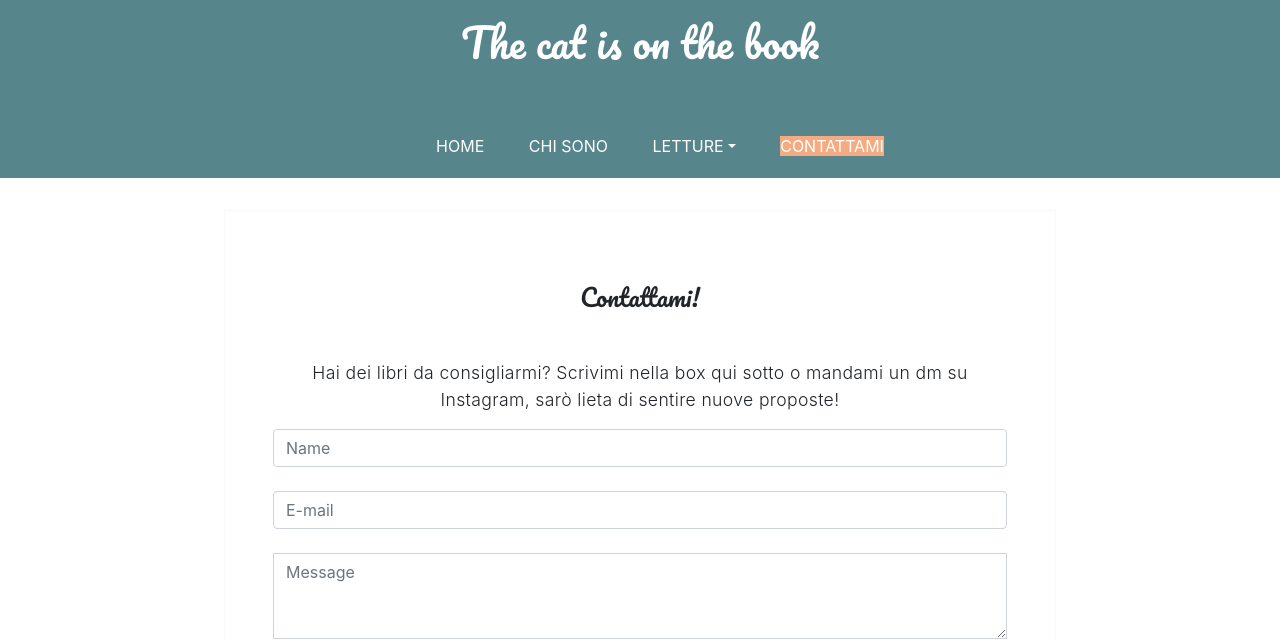
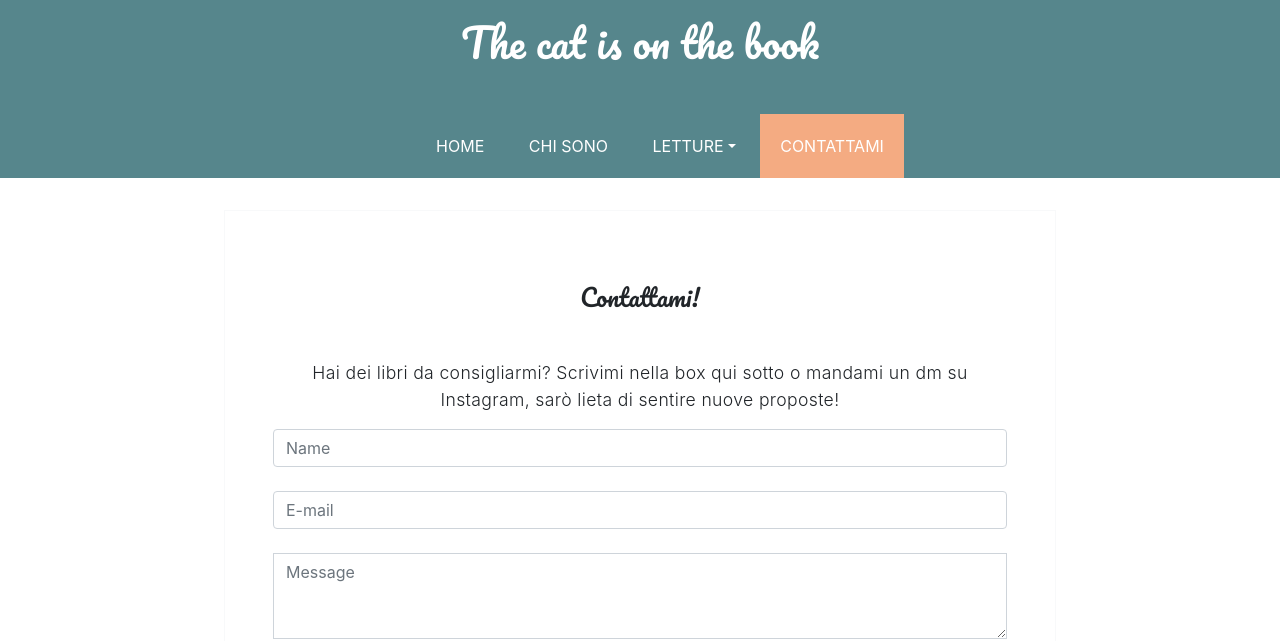
Before and after one commit to sabrinaberto/thecatisonthebook, a plain HTML site: page contattami.html in a window 1280 px wide. Shown: the part 179-820 px from the top of the page. Drawn offline with nearby package versions, Linux system fonts and the light colour scheme.

Commit message:
colorato

```diff
--- a/contattami.html
+++ b/contattami.html
@@ -40,7 +40,7 @@
               <li><a class="dropdown-item" href="narrativa.html" target="_top" rel="noopener">NARRATIVA</a></li>
             </ul>
           </li>
-        <li><a href="contattami.html" class="colorato">CONTATTAMI</a></li>
+        <li class="colorato"><a href="contattami.html" >CONTATTAMI</a></li>
       </ul>
     </nav>
   </header>
```
